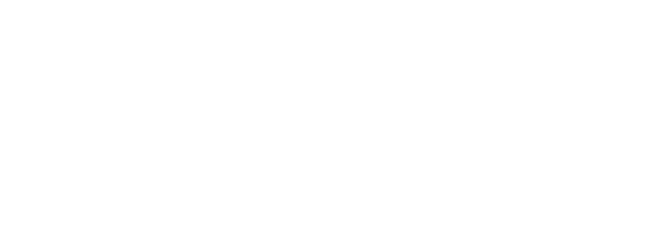
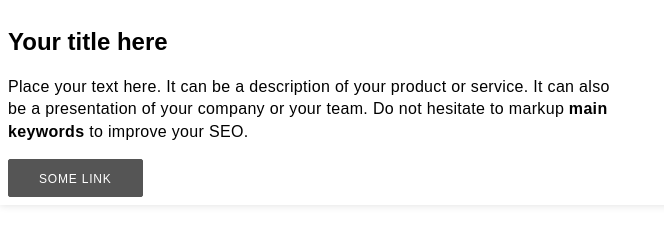
Before and after one commit to LilianAvry/lil-components, a website: page src/info-block-primary/index.html in a window 1280 px wide. Shown: the whole page, without its empty margins (0-664 px from the left). Drawn offline with Linux system fonts and the light colour scheme.

Commit message:
Create info-block-primary component

```diff
--- a/src/info-block-primary/index.html
+++ b/src/info-block-primary/index.html
@@ -5,9 +5,27 @@
     <title>Lil CSS - Info block primary</title>
 
     <link rel="stylesheet" href="../../lil-css/normalize.css">
+    <link rel="stylesheet" href="../../lil-css/lil.css">
     <link rel="stylesheet" href="style.css">
   </head>
   <body>
-
+    <div class="lil-info-block__primary">
+      <div class="row">
+        <div class="column-6">
+          <h2 class="lil-info-block_title">
+            Your title here
+          </h2>
+          <p class="lil-info-block_text">
+            Place your text here. It can be a description of your product or service. It can also be a presentation of your company or your team. Do not hesitate to markup <strong>main keywords</strong> to improve your SEO.
+          </p>
+          <a class="button-primary lil-info-block_link" href="#">
+            Some link
+          </a>
+        </div>
+        <div class="column-6">
+          <img src="" alt="" class="lil-info-block_image">
+        </div>
+      </div>
+    </div>
   </body>
 </html>
--- a/src/info-block-primary/style.css
+++ b/src/info-block-primary/style.css
@@ -0,0 +1,3 @@
+.lil-info-block__primary {
+    box-shadow: 0 0 8px #DDDDDD;
+}
```
